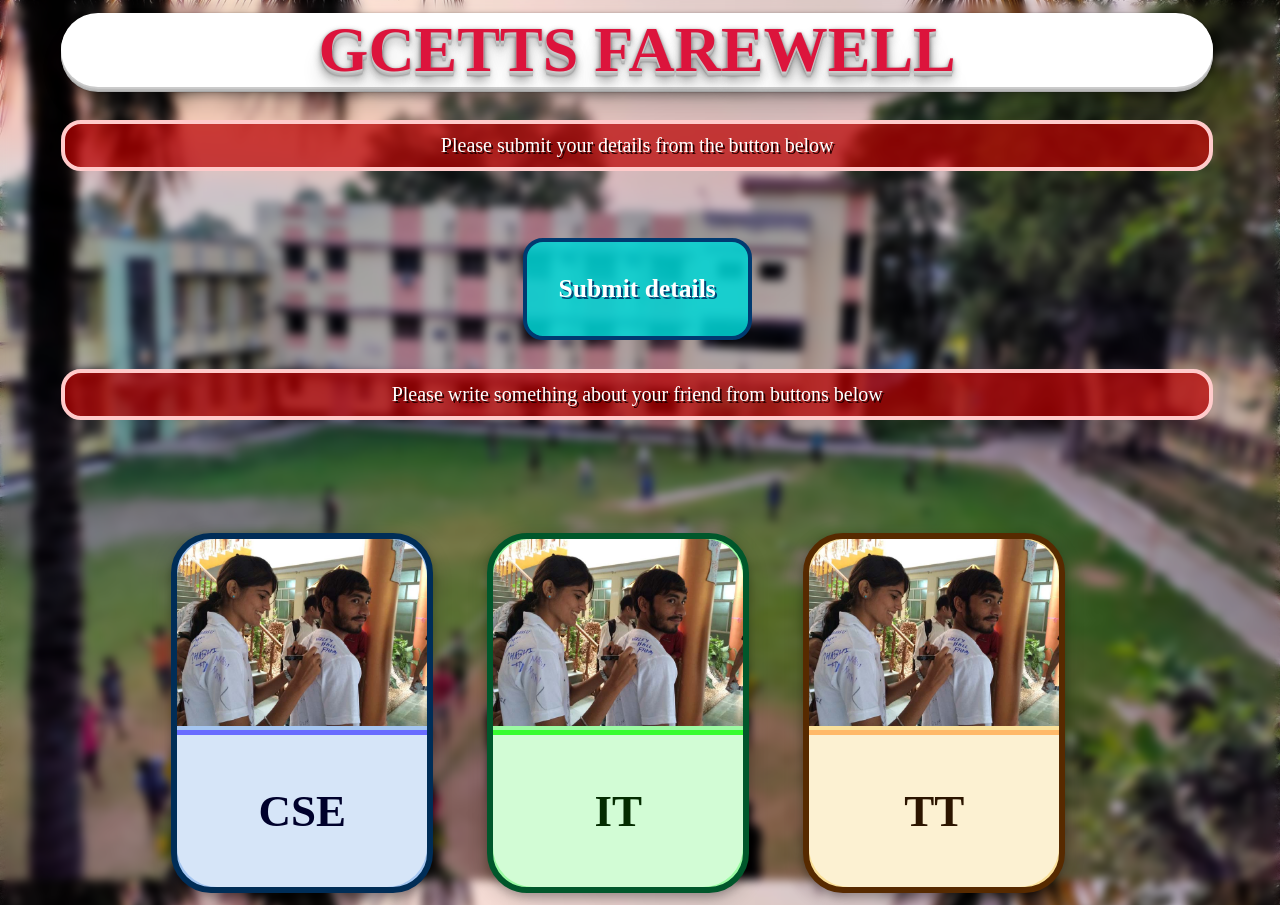
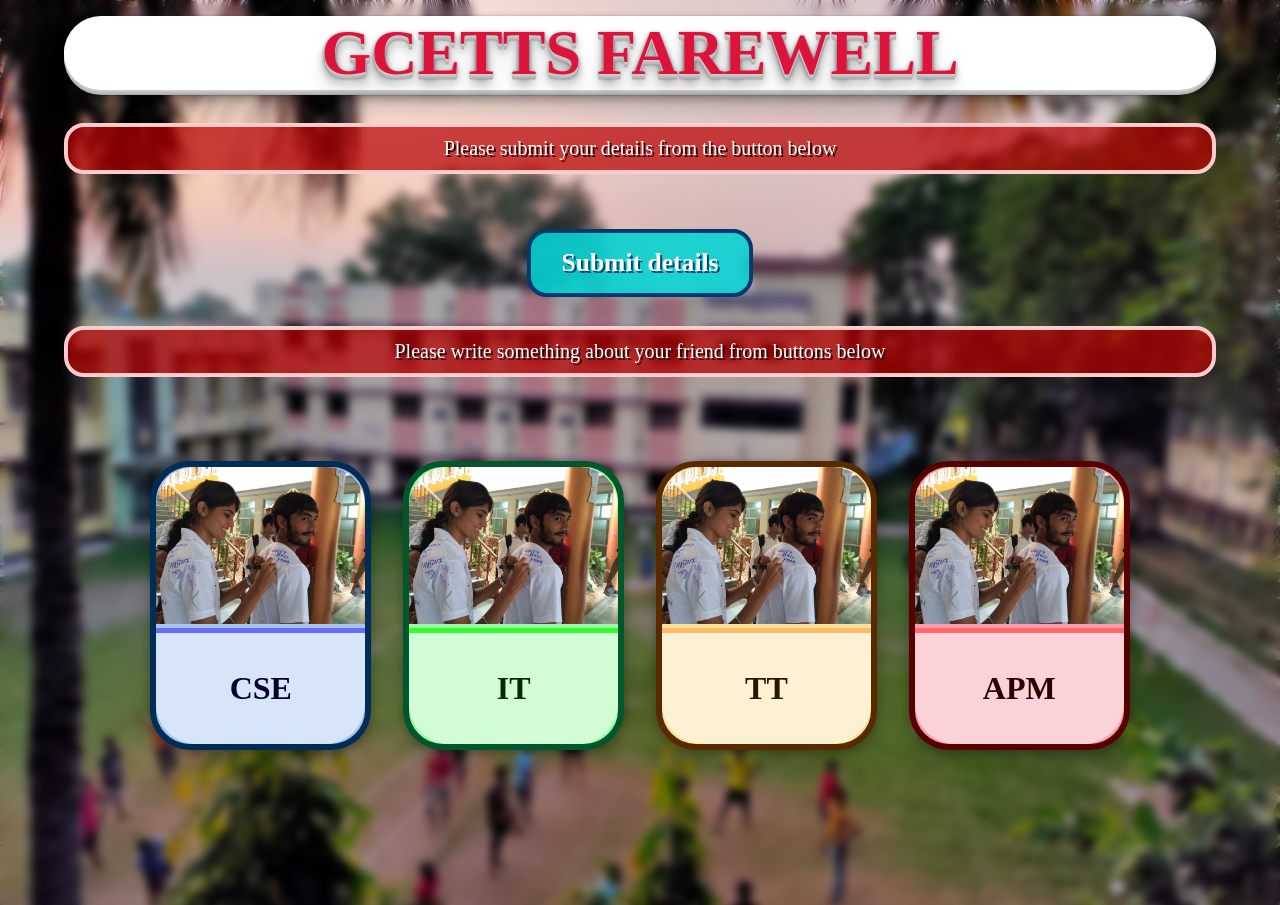
Before and after one commit to Mainak-Deb/GCETTS-Farewell, a plain HTML site: page index.html in a window 1280 px wide. Shown: the top 905 px of the page. Drawn offline with Linux system fonts and the light colour scheme.

Commit message:
blur set

```diff
--- a/index.html
+++ b/index.html
@@ -4,58 +4,68 @@
 <meta name="viewport" content="width=device-width, initial-scale=1">
 <style>
 body, html {
-  height: 100%;
-  margin: 0;backdrop-filter: blur(5px);
+  height: 100vh;
 }
 
 body {
   background-image: url("gcettsimg.jpg");
-  height: 110vh;
+  height: 120vh;
   background-position: center;
-  background-repeat: repeat;
+  background-repeat: no-repeat;
   background-size: cover;
   overflow-x:hidden;
-
+  background-attachment:fixed ;
+  margin: auto;
+  overflow-x:hidden ;
 
 }
-@media only screen and (max-width: 1400px) {
+@media only screen and (max-width: 860px) {
   body {
-    height: 200vh;
-    backdrop-filter: blur(5px);
+    height: 150vh;
   }
 }
 
-@media only screen and (max-width: 676px) {
+@media only screen and (max-width: 420px) {
   body {
-    height: 300vh;
-    backdrop-filter: blur(5px);
+    height: 320vh;
   }
 }
+
 body:before {
     content: '';
     display: inline-block;
     vertical-align: middle;
     font-size: 0;
     height: 100%;
+    width: 100%;
+    backdrop-filter: blur(5px);
     }
 .grid-container {
-  display: grid;
+  display: flex;
     position: absolute;
     top: 0px;
-  left: 0px;
+    left: 0rem;
+    bottom: 0rem;
+    right: 0rem;
     width: 90vw;
-  margin: 1vw 4vw 0vw 4vw;
-  grid-template-rows: 20vh 30vh 60vh;
     padding: 10px;
+    margin: auto;
+    margin-top: 1rem;
+    margin-bottom: 1rem;
+    flex-direction: column;
+    flex-wrap: nowrap;
+    align-content: center;
 
 }
 .grid2 {
+  margin: auto;
   align-items: start;
     display: grid;
-	grid-gap: 16px;
-	grid-template-columns: repeat(auto-fit, 300px);
+    grid-gap: 2rem;
+    grid-template-columns: repeat(auto-fit, minmax(140px, 1fr));
     justify-content: center;
-  margin-top: 50px;
+    grid-auto-flow: dense;
+    width: 85%;
 
 }
 .head   {
@@ -98,7 +108,6 @@ box-shadow: 0 1px 0 #ccc,
   border: none;
   color: white;
  font-weight: 600;
-  padding: 32px 32px;
   text-align: center;
   text-decoration: none;
   display: inline-block;
@@ -108,6 +117,7 @@ box-shadow: 0 1px 0 #ccc,
   border-radius: 20px;
   margin-top: 55px;
   border: rgb(0, 58, 112) 4px solid;
+  padding: 15px 30px;
 }
 .button1:hover{
   background-color: #007979;
@@ -136,7 +146,6 @@ box-shadow: 0 1px 0 #ccc,
 
 }
 div.polaroid {
-  width: 250px;
   margin-top: 60px;
   box-shadow: 0 4px 8px 0 rgba(0, 0, 0, 0.2), 0 6px 20px 0 rgba(0, 0, 0, 0.19);
   text-align: center;
@@ -145,6 +154,12 @@ div.polaroid {
 }
 div.polaroid:hover{
   filter: grayscale(100%);
+}
+div.polaroid img::before{
+  content: "";
+  width: 100%;
+  height: 100%;
+  background: black;
 }
 div.container {
   padding: 5px;
@@ -166,6 +181,7 @@ div.container {
   margin-top: 25px;
   border: rgb(255, 203, 203) 4px solid;
 }
+
 </style>
 </head>
 <body>
@@ -201,7 +217,7 @@ div.container {
             style="border-top: rgb(105, 108, 255) 5px solid;color: #00012c;"
             >
               <p
-              style="font-size: 45px;"
+              style="font-size: 2rem;"
               >CSE</p>
             </div>
           </div>
@@ -218,14 +234,13 @@ div.container {
             style="border-top: rgb(55, 253, 48) 5px solid;color: #042c00;"
             >
               <p
-              style="font-size: 45px;"
+              style="font-size: 2rem;"
               >IT</p>
             </div>
           </div>
           <div class="polaroid"
           style=" border:6px solid rgb(87, 42, 0);background-color: rgb(250, 225, 155);"
-
-          >
+          onClick="location.href='https://docs.google.com/forms/d/e/1FAIpQLSfHXuzDVYwqV9FIJpffDUVBlPU1Z9B7xEWxbjGNtJoZ8_z4yg/viewform?usp=sf_link'">
             <img src="Scribble-Day-201685201674116_99.jpg" alt="Norway"
             style="width:100%;
             border-radius: 38PX 38PX 0PX 0PX;">
@@ -233,13 +248,13 @@ div.container {
             style="border-top: rgb(255, 185, 105) 5px solid;color: #2c1500;"
             >
               <p
-              style="font-size: 45px;"
+              style="font-size: 2rem;"
               >TT</p>
             </div>
           </div>
           <div class="polaroid"
           style=" border:6px solid rgb(87, 0, 0);background-color: rgb(250, 155, 171);"
-          >
+          onClick="location.href='https://docs.google.com/forms/d/e/1FAIpQLScs9s8ocVAy9hDh8L7uDQoihfsGF2FtsckBACcOG0lyj_0CJg/viewform?usp=sf_link'">
             <img src="Scribble-Day-201685201674116_99.jpg" alt="Norway"
             style="width:100%;
             border-radius: 38PX 38PX 0PX 0PX;">
@@ -247,7 +262,7 @@ div.container {
             style="border-top: rgb(255, 105, 105) 5px solid;color: #2c0000;"
             >
               <p
-              style="font-size: 45px;"
+              style="font-size: 2rem;"
               >APM</p>
             </div>
           </div>
```
Lines whose indentation alone changed are shown as unchanged.
